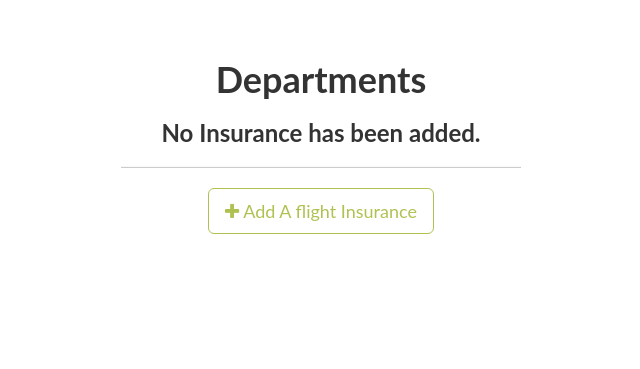
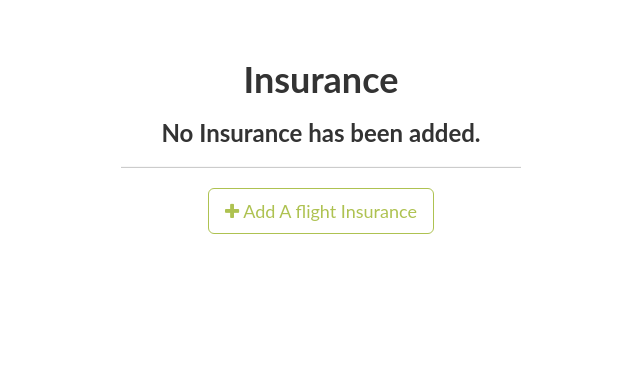
Before and after one commit to vineetchawla/InsuranceWebApp2, a Flask app: template app/templates/home/dashboard.html in a window 1280 px wide. Shown: the part 51-420 px from the top of the page, without its empty margins (319-959 px from the left). Run offline with Flask 2, Linux system fonts and the light colour scheme; the template is opened without the code that fills it, so the values that code supplies are empty; some libraries are stand-ins or nearby versions.

Commit message:
Small fix

```diff
--- a/app/templates/home/dashboard.html
+++ b/app/templates/home/dashboard.html
@@ -11,7 +11,7 @@
         <br/>
         {{ utils.flashed_messages() }}
         <br/>
-        <h1 style="text-align:center;">Departments</h1>
+        <h1 style="text-align:center;">Insurance</h1>
         {% if current_user.has_insurance %}
           <hr class="intro-divider">
           <div class="center">
@@ -20,7 +20,6 @@
                 <tr>
                   <th width="10%"> First Name </th>
                   <th width="10%"> Last Name </th>
-                  <th width="15%"> Email</th>
                   <th width="15%"> Email</th>
                   <th width="10%"> Flight ID</th>
                   <th width="15%"> Origin</th>
```
